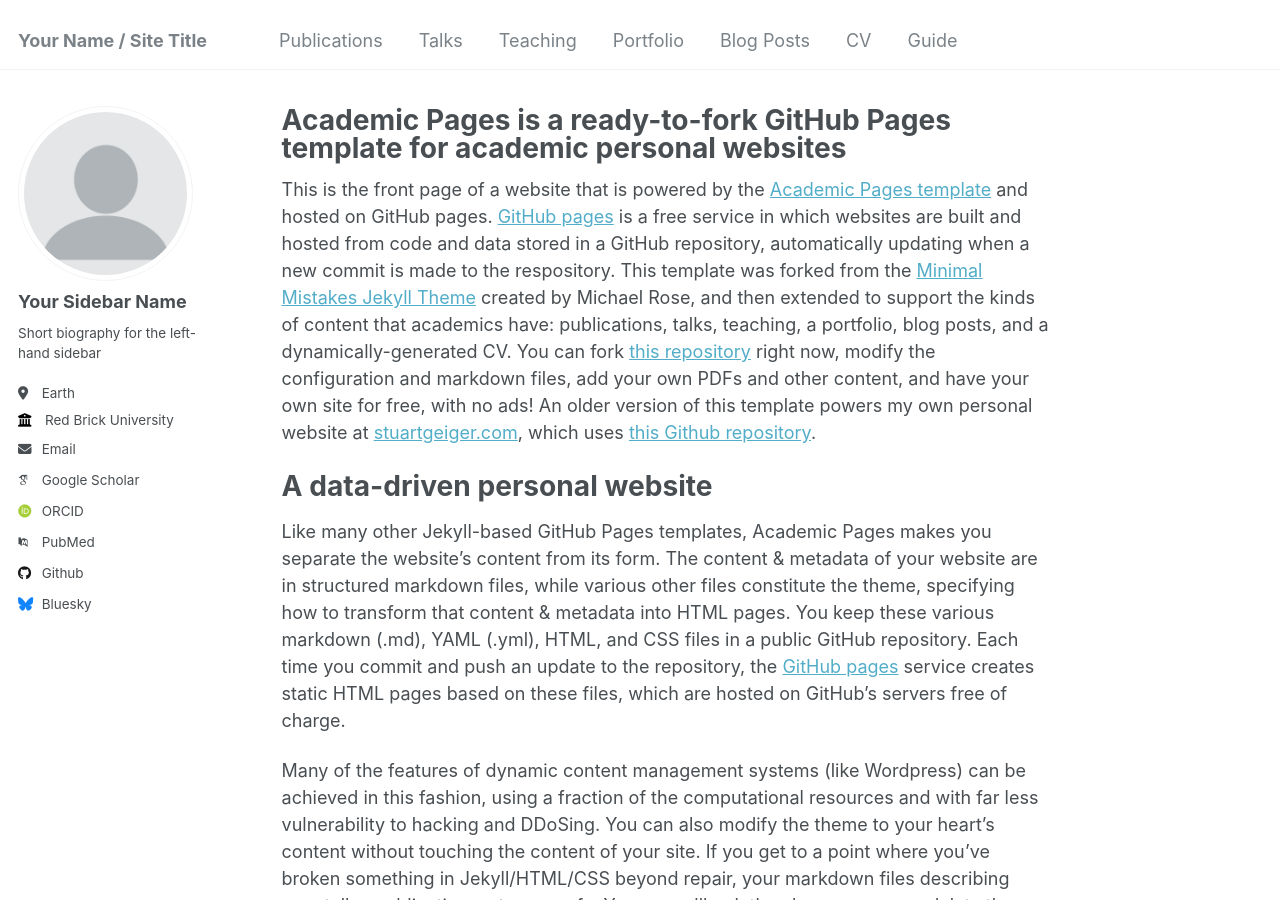
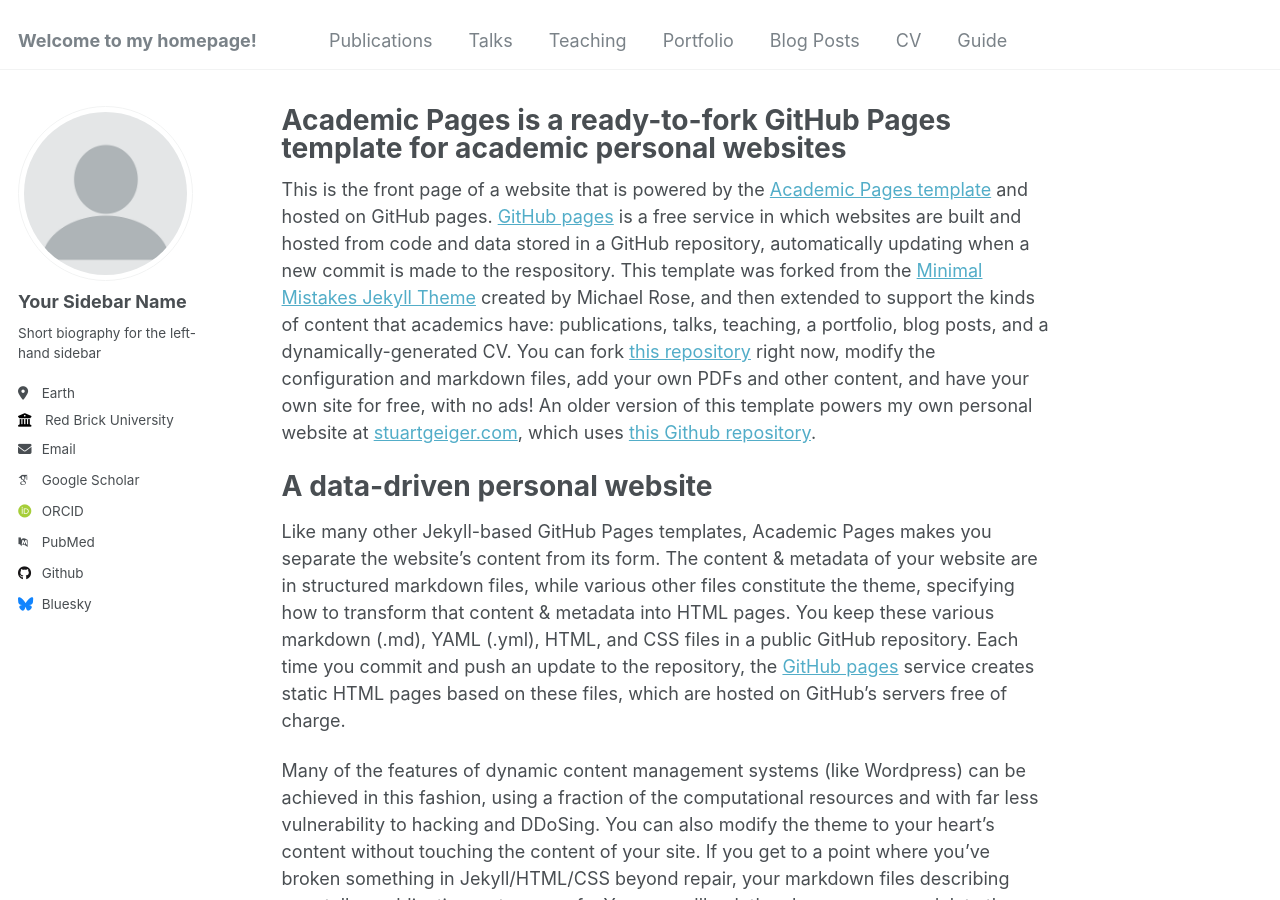
Before and after one commit to arinashan/arinashan.github.io, a Jekyll site: the page built from _pages/about.md, in a window 1280 px wide and 900 px high. Built offline with Jekyll 4.4.1, drawn with Linux system fonts in a browser that asks for light colours; some web fonts are replaced.

Commit message:
Update _config.yml

```diff
--- a/_config.yml
+++ b/_config.yml
@@ -8,7 +8,7 @@
 
 # Basic Site Settings
 locale                   : "en-US"
-title                    : "Your Name / Site Title"
+title                    : "Welcome to my homepage!"
 title_separator          : "-"
 name                     : &name "Your Name"
 description              : &description "personal description"
```
